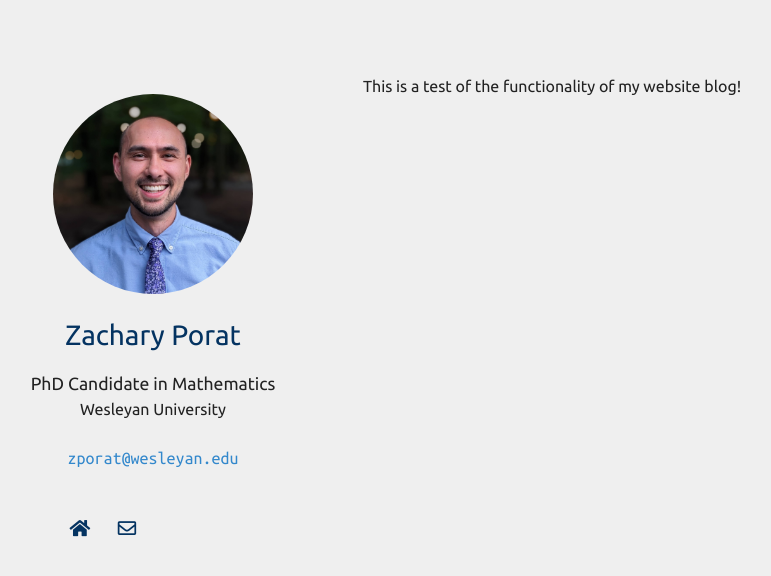
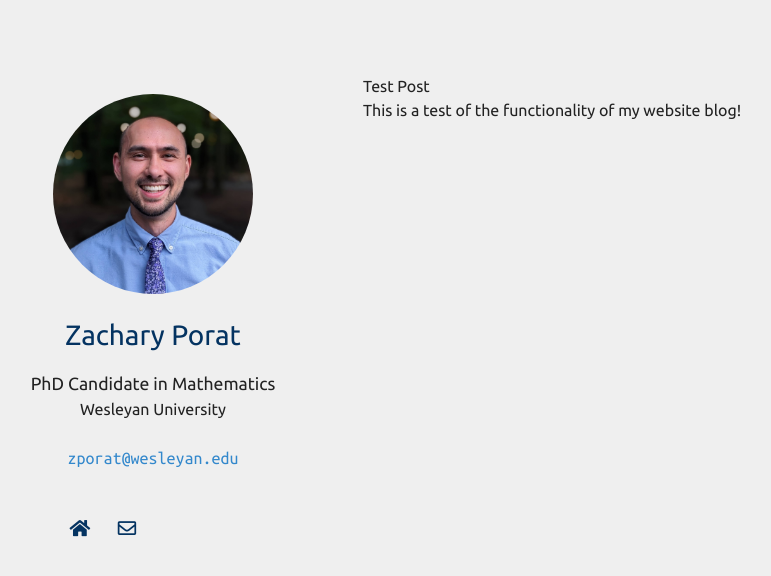
Before and after one commit to zporat/zporat.github.io, a Jekyll site: the page built from _posts/2024-07-19-Test-Post.md, in a window 1280 px wide. Shown: the top 576 px of the page, without its empty margins (102-873 px from the left). Built offline with Jekyll 4.4.1, drawn with Linux system fonts in a browser that asks for light colours; nearby versions of some CDN libraries; a style sheet for code colours, icons or effects is not loaded.

Commit message:
blog test 25

```diff
--- a/_layouts/post.html
+++ b/_layouts/post.html
@@ -2,7 +2,7 @@
 <html lang="{{ site.lang | default: "en-US" }}">
 
   <head>
-    <title>{{ title }} | {{ site.title }}</title>
+    <title>{{ page.title }} | {{ site.title }}</title>
 
     <meta charset="UTF-8">
     <meta http-equiv="X-UA-Compatible" content="IE=edge">
@@ -79,9 +79,9 @@
       </header>
       <section>
 
-        {{ post.title }}
+        {{ page.title }}
 
-        {{ content }}
+        {{ page.content }}
 
       <br>
 
```
